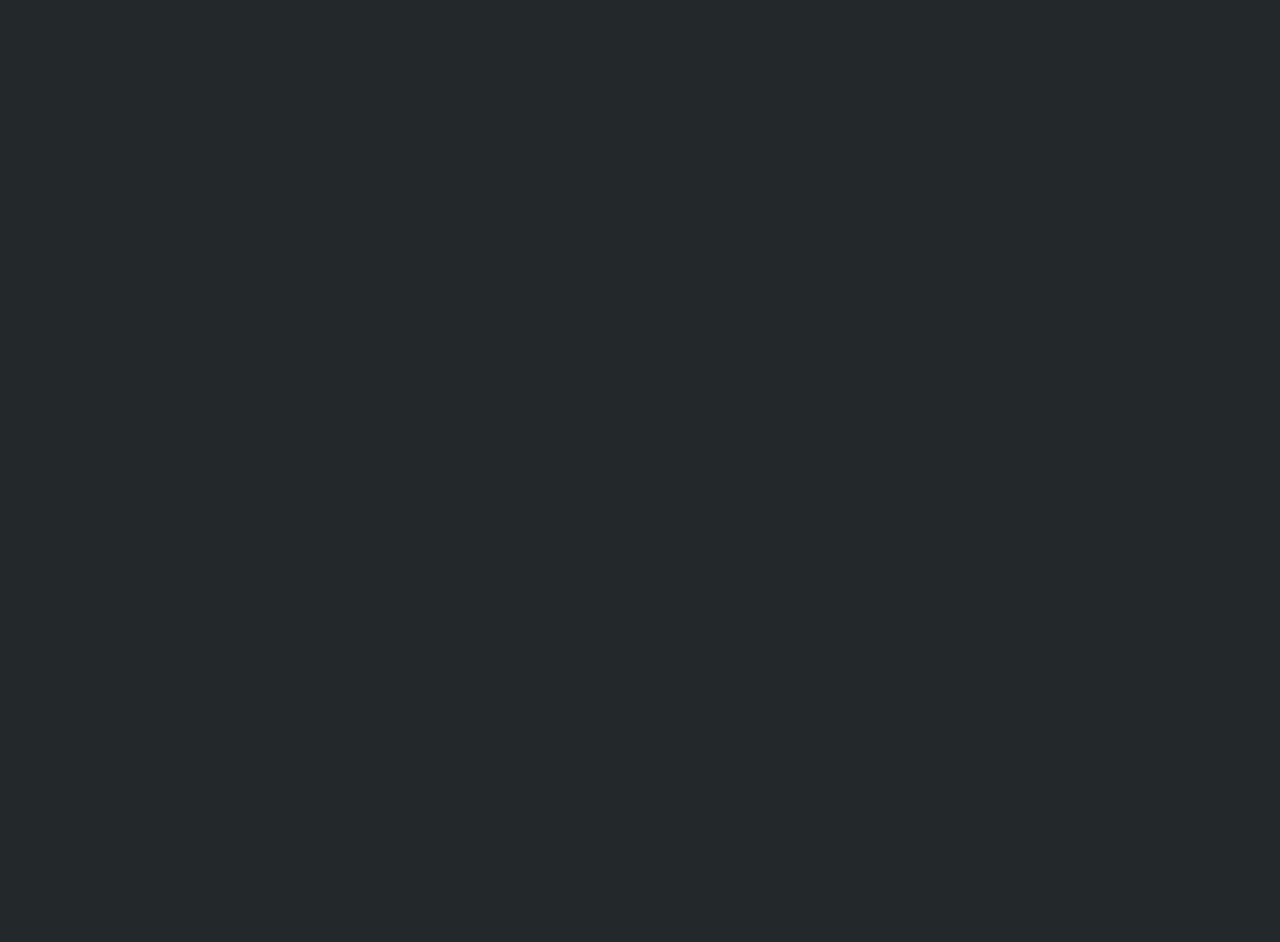
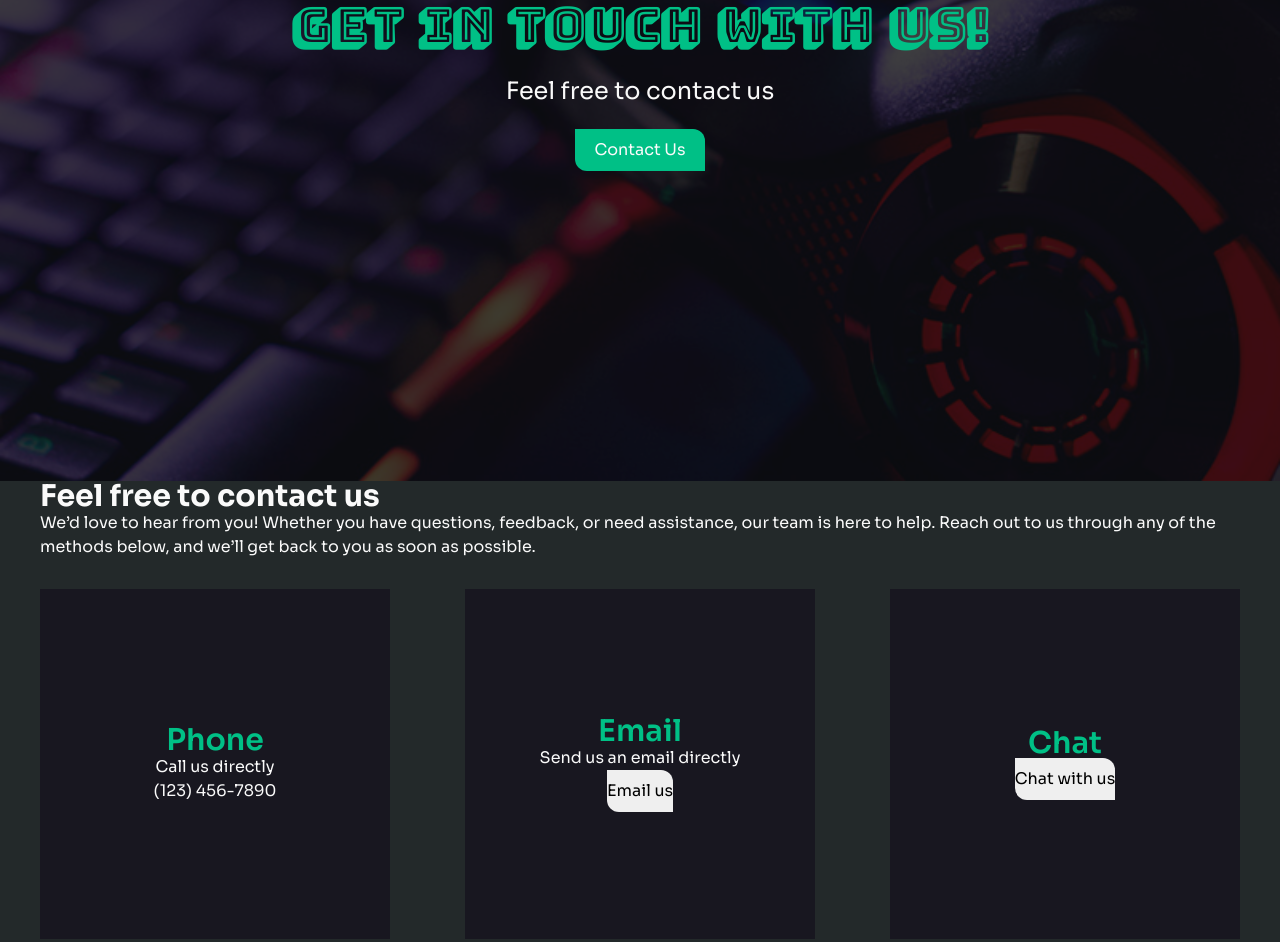
Before and after one commit to mcguenette/byte-gaming, a React (Vite) app: page /contact in a window 1280 px wide. Shown: the part 400-1342 px from the top of the page. Before the commit the page ends 800 px from the top, so only its background shows below. Built offline with nearby package versions, Linux system fonts and the light colour scheme.

Commit message:
Maksim first commit Contact page

```diff
--- /dev/null
+++ b/src/components/ContactContact.jsx
@@ -0,0 +1,33 @@
+import React from 'react';
+
+function ContactContact() {
+    return (
+        <div>
+        <h2><b>Feel free to contact us</b></h2>
+        <p>
+          We’d love to hear from you! Whether you have questions,
+          feedback, or need assistance, our team is here to help.
+          Reach out to us through any of the methods below, and we’ll
+          get back to you as soon as possible.
+        </p>
+        <div className='contact-options'>
+          <div className='contact-option'>
+            <h2 className='contact-title'>Phone</h2>
+            <p>Call us directly</p>
+            <p>(123) 456-7890</p>
+          </div>
+          <div className='contact-option'>
+            <h2 className='contact-title'>Email</h2>
+            <p>Send us an email directly</p>
+            <button>Email us</button>
+        </div>
+          <div className='contact-option'>
+            <h2 className='contact-title'>Chat</h2>
+            <button>Chat with us</button>
+          </div>
+        </div>
+        </div>
+    );
+}
+
+export default ContactContact;
--- /dev/null
+++ b/src/components/HeroContact.jsx
@@ -0,0 +1,27 @@
+import React from 'react';
+import Button from './Button';
+import image from '../style/img/esports.jpg';
+
+function HeroContact() {
+    return (
+        <div className='hero-contact-image'>
+            <img src={image} alt='Esports' className='hero-image' />
+            <div className='overlay'>
+                <div className='container'>
+                    <div className='hero-contact-wrapper'>
+                        <div className='hero-contact-content'>
+                            <h1>Get in touch with us!</h1>
+                            <p>Feel free to contact us</p>
+                            <Button
+                                className='primary'
+                                text='Contact Us'
+                            />
+                        </div>
+                    </div>
+                </div>
+            </div>
+        </div>
+    );
+}
+
+export default HeroContact;
--- a/src/main.jsx
+++ b/src/main.jsx
@@ -1,6 +1,7 @@
 import React from 'react';
 import ReactDOM from 'react-dom/client';
 import './style/index.css';
+import './style/Contact.css';
 import App from './App';
 import { BrowserRouter as Router } from 'react-router-dom';
 
--- a/src/pages/Contact.jsx
+++ b/src/pages/Contact.jsx
@@ -1,8 +1,17 @@
 import React from 'react'
+import HeroContact from '../components/HeroContact';
+import Header from '../components/Header';
+import ContactContact from '../components/ContactContact';
+
 
 function Contact() {
   return (
-    <div>Contact</div>
+    <div>
+    <HeroContact />
+    <div className='container'>
+     <ContactContact />S
+    </div>
+    </div>
   )
 }
 
--- /dev/null
+++ b/src/style/Contact.css
@@ -0,0 +1,119 @@
+/* Contact style */
+
+:root {
+    --primary-dark: #23292a;
+    --app-bg-dark: rgb(24, 23, 32);
+    --secondary-dark-color: #292837;
+    --primary-grey: #838383;
+    --light-color: #fafafa;
+    --primary-red: rgb(255, 0, 93);
+    --primary-orange: #FF993A;
+    --primary-purple: #90f;
+    --byte-border-radius: 0px 12px;
+    --byte-border: linear-gradient(148deg, #0198ff2e, #0000);
+    --primary-green: #00c086;
+    --primary-blue: #45c4d2;
+    --primary-blue-hover: rgb(20 123 183 / 18%);
+    --gradient-bg: linear-gradient(148deg, hsl(185.96deg 61.04% 54.71% / 18%), #0000);
+}
+
+
+.contact-options{
+    display: flex;
+    flex-direction: row;
+    justify-content: space-between;
+    align-items: center;
+    width: 100%;
+}
+
+.contact-option{
+    margin-top: 30px;
+    display: flex;
+    flex-direction: column;
+    justify-content: center;
+    align-items: center;
+    width: 350px;
+    height: 350px;
+    background-color: var(--app-bg-dark);
+}
+
+.contact-title{
+    color: var(--primary-green);
+}
+
+.hero-contact-image {
+    position: relative;
+    width: 100%;
+    height: 100vh; /* Adjust height as needed */
+    display: flex;
+    justify-content: center;
+    align-items: center;
+    overflow: hidden;
+}
+
+.hero-image {
+    width: 100%;
+    height:100vh;
+    object-fit: cover;
+    position: absolute;
+    top: 0;
+    left: 0;
+    z-index: 0;
+}
+
+.overlay {
+    position: absolute;
+    top: 0;
+    left: 0;
+    width: 100%;
+    height: 100%;
+    background-color: rgba(0, 0, 0, 0.5); /* Adjust the last value for more or less darkness */
+    z-index: 1;
+    display: flex;
+    justify-content: center;
+    align-items: center;
+}
+
+.hero-contact-wrapper {
+    position: relative;
+    z-index: 2;
+    text-align: center;
+    color: white;
+}
+
+.hero-contact-content h1 {
+    font-size: 3em;
+    margin: 0;
+}
+
+.hero-contact-content p {
+    font-size: 1.5em;
+    margin-top: 10px;
+}
+
+.contact-options {
+    display: flex;
+    flex-direction: row;
+    justify-content: space-between;
+    align-items: center;
+    width: 100%;
+}
+
+.contact-option {
+    margin-top: 30px;
+    display: flex;
+    flex-direction: column;
+    justify-content: center;
+    align-items: center;
+    width: 350px;
+    height: 350px;
+    background-color: var(--app-bg-dark);
+}
+
+.contact-title {
+    color: var(--primary-green);
+}
+
+.primary {
+    margin-top: 20px;
+}
```
Also changed, not shown: src/style/img/esports.jpg (added), src/style/index.css (line endings or trailing spaces).
